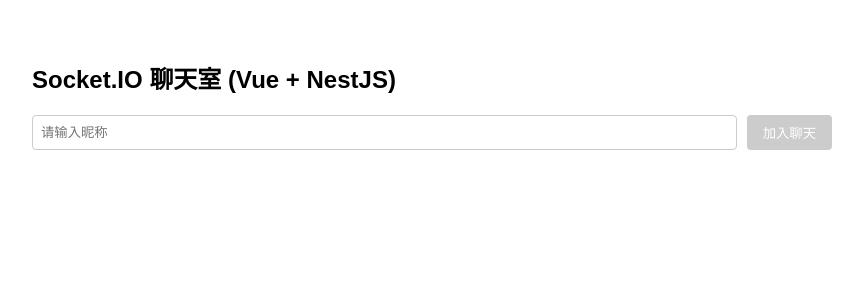
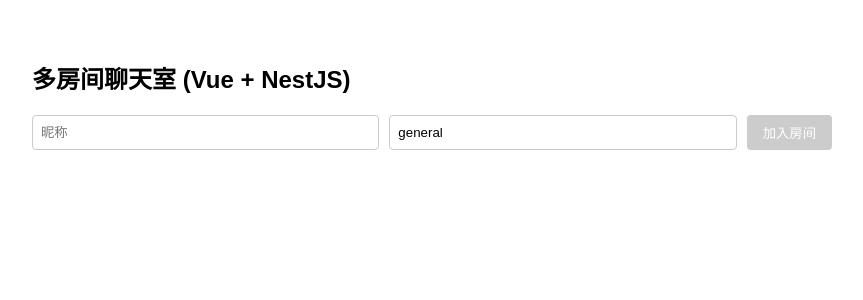
Before and after one commit to Huuyii-sleeping/chatapp, a Vue app in the folder frontend/: page / in a window 1280 px wide. Shown: the top 300 px of the page, without its empty margins (208-1071 px from the left). Built offline with nearby package versions, Linux system fonts and the light colour scheme; the HTML template or start-up script is replaced by a standard one.

Commit message:
feat：实现设置进入房间

```diff
--- a/frontend/src/App.vue
+++ b/frontend/src/App.vue
@@ -1,20 +1,36 @@
+<!-- src/components/ChatRoom.vue -->
 <template>
   <div class="chat-container">
-    <h2>Socket.IO 聊天室 (Vue + NestJS)</h2>
+    <h2>多房间聊天室 (Vue + NestJS)</h2>
 
-    <div class="input-section">
+    <!-- 加入房间表单 -->
+    <div v-if="!joined" class="join-form">
+      <input v-model="username" placeholder="昵称" @keyup.enter="joinRoom" />
       <input
-        v-model="username"
-        placeholder="请输入昵称"
-        @keyup.enter="joinChat"
-        :disabled="joined"
+        v-model="room"
+        placeholder="房间名（如：room1）"
+        @keyup.enter="joinRoom"
       />
-      <button @click="joinChat" :disabled="joined || !username.trim()">
-        {{ joined ? "已加入" : "加入聊天" }}
-      </button>
+      <button @click="joinRoom" :disabled="!canJoin">加入房间</button>
     </div>
 
-    <div v-if="joined" class="chat-section">
+    <!-- 聊天界面 -->
+    <div v-else class="chat-section">
+      <div class="counter-section">
+        <h3>实时计数器(全局)</h3>
+        <div class="counter-display">
+          <span>当前计数：{{ count }}</span>
+          <button @click="increment" :disabled="!socket"></button>
+        </div>
+      </div>
+
+      <div class="room-info">
+        <span
+          >当前房间: <strong>{{ currentRoom }}</strong></span
+        >
+        <button @click="leaveRoom" style="margin-left: 10px">退出房间</button>
+      </div>
+
       <div class="messages" ref="messagesContainer">
         <div v-for="(msg, index) in messages" :key="index" class="message">
           <strong>[{{ msg.time }}] {{ msg.user }}:</strong> {{ msg.msg }}
@@ -36,52 +52,90 @@
   </div>
 </template>
 
-<script setup lang="ts">
+<script setup>
+import { ref, onMounted, onUnmounted, nextTick, computed } from "vue";
 import { io } from "socket.io-client";
-import { nextTick, onUnmounted, ref } from "vue";
 
 const username = ref("");
+const room = ref("general"); // 默认房间
 const newMessage = ref("");
-const messages = ref([]) as any;
+const messages = ref([]);
 const joined = ref(false);
-const socket = ref(null) as any;
-const messagesContainer = ref(null) as any;
-const joinChat = () => {
-  if (!username.value.trim()) {
-    return;
+const currentRoom = ref("");
+const socket = ref(null);
+const messagesContainer = ref(null);
+const count = ref(0);
+
+const canJoin = computed(() => {
+  return username.value.trim() && room.value.trim();
+});
+
+const joinRoom = () => {
+  if (!canJoin.value) return;
+
+  // 如果已连接，先断开（或复用连接）
+  if (socket.value) {
+    socket.value.disconnect();
   }
+
   socket.value = io("http://localhost:3000");
 
   socket.value.on("connect", () => {
-    console.log("websocket连接成功");
+    console.log("连接成功，加入房间...");
+    socket.value.emit("joinRoom", {
+      username: username.value.trim(),
+      room: room.value.trim(),
+    });
+  });
+
+  socket.value.on("joinedRoom", (data) => {
     joined.value = true;
+    currentRoom.value = data.room;
+    messages.value = []; // 清空历史（或可保留）
     messages.value.push({
       user: "系统",
-      msg: "你已经加入聊天室",
+      msg: `你已加入房间 "${data.room}"`,
       time: new Date().toLocaleTimeString(),
     });
   });
 
-  socket.value.on("message", (data: any) => {
+  socket.value.on("countUpdate", (newCount) => {
+    console.log('----newCount:', newCount)
+    count.value = newCount;
+  });
+
+  socket.value.on("message", (data) => {
     messages.value.push(data);
     nextTick(() => {
       messagesContainer.value.scrollTop = messagesContainer.value.scrollHeight;
     });
   });
 
-  socket.value.on("disconnect", () => {
-    console.log("websocket 断开连接");
+  socket.value.on("error", (err) => {
+    alert("错误: " + err.msg);
   });
 };
 
 const sendMessage = () => {
   if (!newMessage.value.trim() || !socket.value) return;
-  socket.value.emit("sendMessage", {
-    user: username.value,
-    msg: newMessage.value,
-  });
+  socket.value.emit("sendMessage", { msg: newMessage.value });
   newMessage.value = "";
 };
+
+const leaveRoom = () => {
+  if (socket.value) {
+    socket.value.disconnect();
+  }
+  joined.value = false;
+  messages.value = [];
+  currentRoom.value = "";
+};
+
+const increment = () => {
+  console.log(socket.value);
+  if (socket.value) socket.value.emit("increment");
+};
+
 onUnmounted(() => {
   if (socket.value) {
     socket.value.disconnect();
@@ -90,13 +144,30 @@
 </script>
 
 <style scoped>
+/* 保留之前的样式，略作调整 */
 .chat-container {
   max-width: 800px;
   margin: 20px auto;
   padding: 20px;
   font-family: Arial, sans-serif;
 }
-.input-section,
+.counter-section {
+  margin-top: 20px;
+  padding: 15px;
+  border: 1px solid #007bff;
+  border-radius: 8px;
+  background: #f0f8ff;
+}
+.counter-display {
+  display: flex;
+  align-items: center;
+  gap: 15px;
+  margin-top: 10px;
+}
+.counter-display button {
+  background: #28a745;
+}
+.join-form,
 .send-section {
   display: flex;
   gap: 10px;
@@ -131,4 +202,8 @@
   margin-bottom: 8px;
   word-wrap: break-word;
 }
+.room-info {
+  margin-bottom: 10px;
+  font-weight: bold;
+}
 </style>
```
Also changed, not shown: 1 other file (tests, documents, lock files or other folders).
